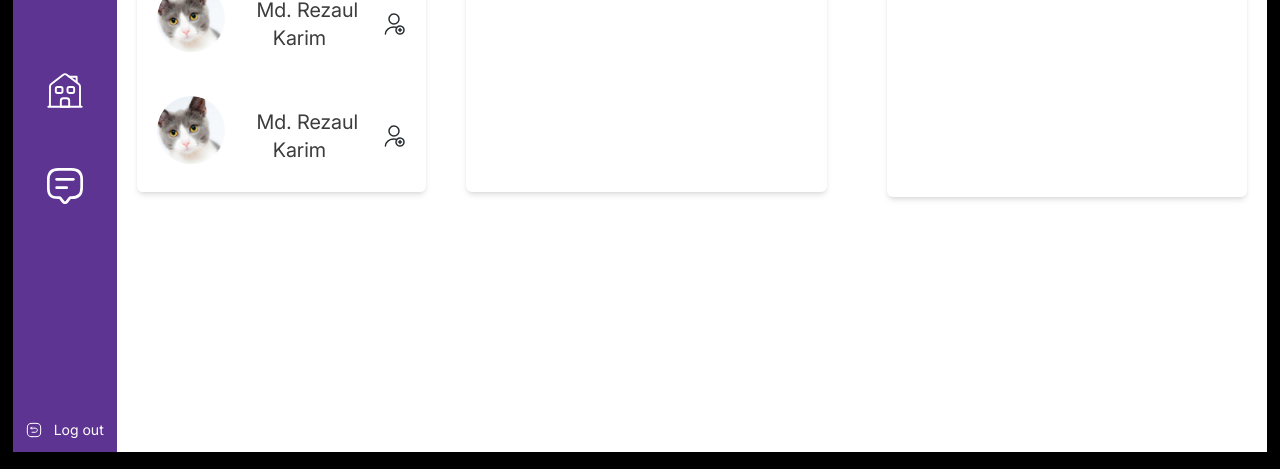
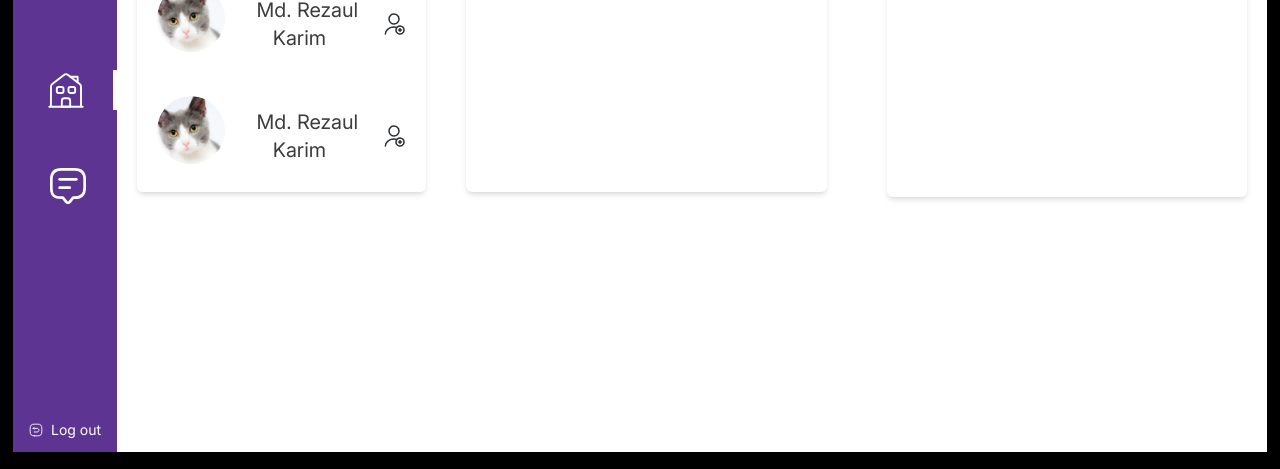
Before and after one commit to RezaulKarimRana/Talk_Nest_App, a React (Vite) app in the folder realTimeChattingApp/: page / in a window 1280 px wide. Shown: the part 328-797 px from the top of the page. Built offline with nearby package versions, Linux system fonts and the light colour scheme.

Commit message:
design ok now

```diff
--- a/realTimeChattingApp/src/components/navbar/Navbar.jsx
+++ b/realTimeChattingApp/src/components/navbar/Navbar.jsx
@@ -4,12 +4,14 @@ import { MessageTextIcon } from "../../svg/MessageTextIcon";
 import { BackSquareIcon } from "../../svg/BackSquareIcon";
 import { DirectBoxSendIcon } from "../../svg/DirectBoxSendIcon";
 import natureImage from "../../assets/nature.png";
-import { Link } from "react-router-dom";
+import { Link, useLocation } from "react-router-dom";
 
 const Navbar = () => {
+  const location = useLocation();
+  console.log(location.pathname);
   return (
     <>
-      <div className="h-full w-1/12 flex flex-col justify-between py-3 px-3">
+      <div className="h-full w-1/12 flex flex-col justify-between py-3">
         <div className="flex flex-col items-center gap-y-2 relative">
           <div className="w-24 h-24 rounded-full overflow-hidden">
             <img src={natureImage} />
@@ -24,12 +26,23 @@ const Navbar = () => {
           </div>
         </div>
         <div className="flex flex-col items-center gap-y-14">
+          <div className="grid grid-cols-3 text-center">
+            <div className="col-start-2">
               <Link
                 to="/"
                 className="text-white flex w-10 h-10 items-center justify-center"
               >
                 <HouseIcon />
               </Link>
+            </div>
+            {location.pathname === "/" ? (
+              <div className="col-start-4 bg-white pl-1 py-3"></div>
+            ) : (
+              <div></div>
+            )}
+          </div>
+          <div className="grid grid-cols-3 text-center">
+            <div className="col-start-2">
               <Link
                 to="/message"
                 className="text-white flex w-10 h-10 items-center justify-center"
@@ -37,11 +50,18 @@ const Navbar = () => {
                 <MessageTextIcon />
               </Link>
             </div>
-        <div className="flex items-center justify-around gap-x-2 cursor-pointer">
-          <div className="text-white flex w-4 h-4 items-center justify-center">
+            {location.pathname === "/message" ? (
+              <div className="col-start-4 bg-white pl-1 py-3"></div>
+            ) : (
+              <div></div>
+            )}
+          </div>
+        </div>
+        <div className="flex items-center justify-center cursor-pointer">
+          <div className="text-white flex w-[14px] h-[14px] items-center justify-center">
             <BackSquareIcon />
           </div>
-          <div className="flex items-center justify-center">
+          <div className="flex pl-2">
             <label className="text-white text-sm font-fontInter cursor-pointer">
               Log out
             </label>
```
Lines whose indentation alone changed are shown as unchanged.
